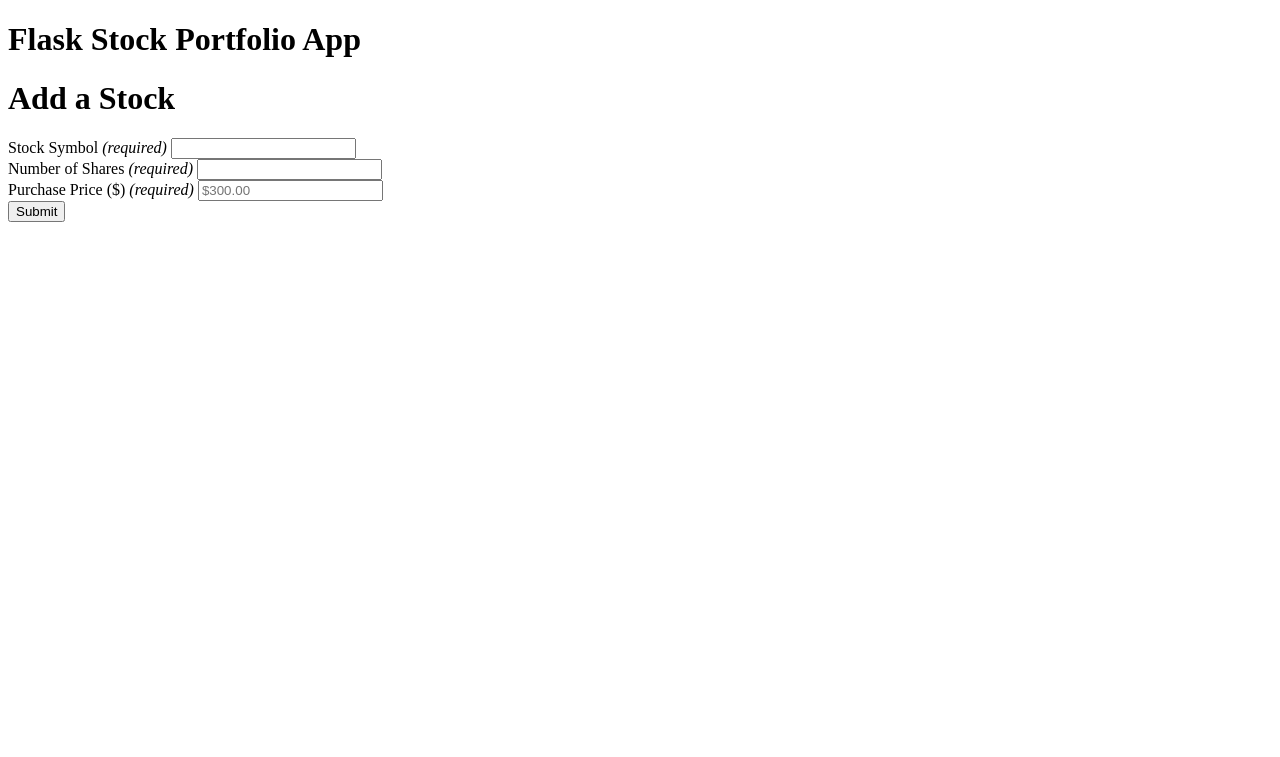
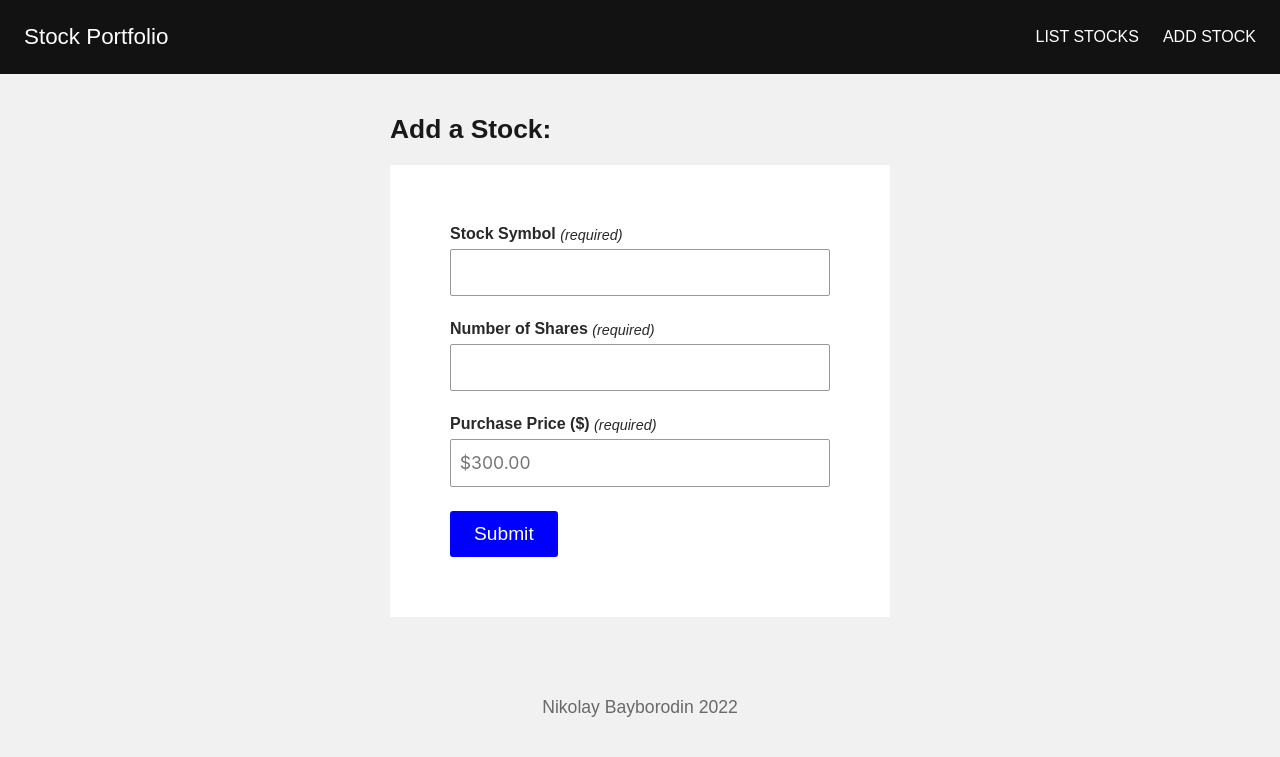
Before and after one commit to nbbrdn/stock-portfolio, a Flask app: page /add_stock in a window 1280 px wide. Shown: the top 757 px of the page. Run offline with Flask 2, Linux system fonts and the light colour scheme.

Commit message:
Add static files

```diff
--- /dev/null
+++ b/static/css/base_style.css
@@ -0,0 +1,185 @@
+:root {
+    --bg-color: #F1F1F1;
+    --font: -apple-system, BlinkMacSystemFont, 'Segoe UI', Roboto, Oxygen, Ubuntu, Cantarell, 'Open Sans', 'Helvetica Neue', sans-serif;
+    --font-color: #191919;
+
+    --spacer: 20px;
+    --gutters: 24px;
+
+    --card-bg-color: #FFF;
+  }
+
+
+  /* Overall Styling
+   *****************/
+  * {
+    box-sizing: border-box;
+    padding: 0;
+    margin: 0;
+  }
+
+  body {
+    background-color: var(--bg-color);
+    color: var(--font-color);
+    font-family: sans-serif;
+  }
+
+  a,
+  a:visited {
+    color: blue;
+  }
+
+  a:hover {
+    color: darkblue;
+  }
+
+  img {
+    max-width: 100%;
+  }
+
+  h1 {
+    margin-bottom: var(--spacer);
+    font-size: 1.65rem;
+  }
+
+  h2 {
+    font-size: 1.35rem;
+    font-weight: 600;
+  }
+
+
+  /* Header Styling
+   ****************/
+  .site-header {
+    background-color: #121212;
+    padding: 24px 0;
+  }
+
+  .nav {
+    display: flex;
+    justify-content: space-between;
+    padding: 0 var(--gutters);
+  }
+
+  .nav-list {
+    display: flex;
+    justify-content: space-between;
+    list-style: none;
+  }
+
+  .nav-item {
+    text-decoration: none;
+    margin: auto 0;
+  }
+
+  .nav-item + .nav-item {
+    margin-left: 1.5rem;
+  }
+
+  .nav-link,
+  .nav-link:visited,
+  .nav-link:hover {
+    text-decoration: none;
+    color: white;
+  }
+
+  .logo {
+    font-size: 1.4rem;
+  }
+
+  .nav-list .nav-link {
+    font-size: 1rem;
+    text-transform: uppercase;
+  }
+
+
+  /* Message Styling
+   *****************/
+  .close-btn {
+    display: inline-flex;
+    justify-content: center;
+    align-items: center;
+    width: 28px;
+    height: 28px;
+    border-radius: 50%;
+    cursor: pointer;
+    transition: 0.5s;
+    background: var(--font-color);
+    line-height: 1;
+    color: white;
+  }
+
+  .close-btn svg {
+    display: inline-block;
+    width: 12px;
+    height: 12px;
+  }
+
+  .close-btn:hover {
+    background: white;
+    color: black;
+  }
+
+  .flash-message {
+    background: #38CFD9;
+    display: flex;
+    justify-content: space-between;
+    padding: 1rem var(--gutters);
+    transition: opacity 1.0s;
+  }
+
+  .flash-message p,
+  .flash-message span {
+    font-size: 1.1rem;
+  }
+
+  .flash-message-error {
+    background: red;
+    color: white;
+  }
+
+  .flash-message-success {
+    background: green;
+    color: white;
+  }
+
+  .flash-message-info {
+    background: blue;
+    color: white;
+  }
+
+
+  /* Content Styling
+   *****************/
+  .content {
+    max-width: 920px;
+    margin: 40px auto;
+  }
+
+
+  /* Error Page Styling
+   ********************/
+  .errorpage-title {
+    text-align: center;
+    margin-bottom: 1em;
+  }
+
+  .errorpage-text {
+    text-align: center;
+    font-size: 1.15rem;
+    margin-bottom: 1em;
+  }
+
+
+  /* Footer Styling
+   ****************/
+  .site-footer {
+    margin: auto;
+    padding: 40px 0;
+    text-align: center;
+    color: #696969;
+  }
+
+  .site-footer small {
+    font-size: 1.1rem;
+  }
--- /dev/null
+++ b/static/css/form_style.css
@@ -0,0 +1,96 @@
+/* Form Styling
+ **************/
+
+ form {
+    padding: 60px;
+    background: white;
+  }
+
+  .form-wrap {
+    margin: 0 auto;
+    max-width: 500px;
+  }
+
+  input,
+  textarea {
+    width: 100%;
+    padding: .7em .5em;
+    border: 1px solid #999;
+    border-radius: 2px;
+    font-family: var(--font);
+  }
+
+  label {
+    display: block;
+    margin: 0 .5em .35em 0;
+    font-size: 1rem;
+    font-weight: 600;
+    color: #292929;
+
+  }
+
+  label em {
+    display: inline-block;
+    font-size: .9em;
+    font-weight: normal;
+    vertical-align: middle;
+  }
+
+  input {
+    font-size: 1.1em;
+  }
+
+  .field + .field {
+    margin-top: 1.5rem;
+  }
+
+  .checkbox {
+    display: flex;
+  }
+
+  .checkbox label {
+    order: 1;
+    margin-left: 1ch;
+  }
+
+  .checkbox input {
+    order: 0;
+  }
+
+  button,
+  input[type="submit"] {
+    background-color: blue;
+    color: white;
+
+    max-width: 20ch;
+    padding: 12px 24px;
+    text-align: center;
+    font-size: 1.2em;
+    border-radius: 3px;
+    border: none;
+  }
+
+  button:hover, input[type="submit"]:hover {
+    background-color: darkblue;
+    cursor: pointer;
+  }
+
+  button:disabled, input[type="submit"]:disabled {
+    opacity: 0.5;
+    cursor: not-allowed;
+  }
+
+  input[type="checkbox"] {
+    height: 1.0em;
+    width: 1.0em;
+  }
+
+  .validation-error {
+    color: red;
+  }
+
+  .forgot-password {
+    margin-top: 2rem;
+    margin-bottom: 1rem;
+    font-size: 1.2rem;
+  }
--- a/templates/add_stock.html
+++ b/templates/add_stock.html
@@ -1,17 +1,32 @@
 {% extends "base.html" %}
 
+{% block styling %}
+<link rel="stylesheet" href="{{ url_for('static', filename='css/form_style.css') }}">
+{% endblock %}
+
 {% block content %}
-<h1>Add a Stock</h1>
+<div class="form-wrap">
+    <h1>Add a Stock:</h1>
+
     <form method="post">
+        <div class="field">
             <label for="stockSymbol">Stock Symbol <em>(required)</em></label>
             <input type="text" id="stockSymbol" name="stock_symbol" required pattern="[A-Z]{1,5}" />
-    <br>
+        </div>
+
+        <div class="field">
             <label for="numberOfShares">Number of Shares <em>(required)</em></label>
             <input type="text" id="numberOfShares" name="number_of_shares" required />
-    <br>
+        </div>
+
+        <div class="field">
             <label for="purchasePrice">Purchase Price ($) <em>(required)</em></label>
             <input type="text" id="purchasePrice" name="purchase_price" placeholder="$300.00" required />
-    <br>
-    <input type="submit">
+        </div>
+
+        <div class="field">
+            <button type="submit">Submit</button>
+        </div>
     </form>
+</div>
 {% endblock %}
--- a/templates/base.html
+++ b/templates/base.html
@@ -4,16 +4,32 @@
         <meta charset="utf-8">
         <meta name="viewport" content="width=device-width, initial-scale=1, shrink-to-fit=no">
         <title>Flask Stock Portfolio App</title>
+
+        <link rel="stylesheet" href="{{ url_for('static', filename='css/base_style.css') }}">
+        <link rel="shortcut icon" href="{{ url_for('static', filename='img/favicon.png') }}" type="image/x-icon">
+
+        {% block styling %}
+        {% endblock %}
     </head>
     <body>
-        <header>
-            <h1>Flask Stock Portfolio App</h1>
+        <header class="site-header">
+            <nav class="nav">
+                <a class="nav-link logo" href="{{ url_for('index') }}">Stock Portfolio</a>
+                <ul class="nav-list">
+                    <li class="nav-item"><a class="nav-link" href="{{ url_for('list_stocks') }}">List Stocks</a></li>
+                    <li class="nav-item"><a class="nav-link" href="{{ url_for('add_stock') }}">Add Stock</a></li>
+                </ul>
+            </nav>
         </header>
 
-        <main>
+        <main class="content">
             <!-- child template -->
             {% block content %}
             {% endblock %}
         </main>
+
+        <footer class="site-footer">
+            <small>Nikolay Bayborodin 2022</small>
+        </footer>
     </body>
 </html>
```
Also changed, not shown: static/css/index_style.css (added, +54 -0 lines), static/css/stocks_style.css (added, +38 -0 lines), templates/index.html (+16 -1 lines), templates/stocks.html (+8 -1 lines), static/img/computer_code.jpg (added), static/img/favicon.png (added). Lines whose indentation alone changed are shown as unchanged.
